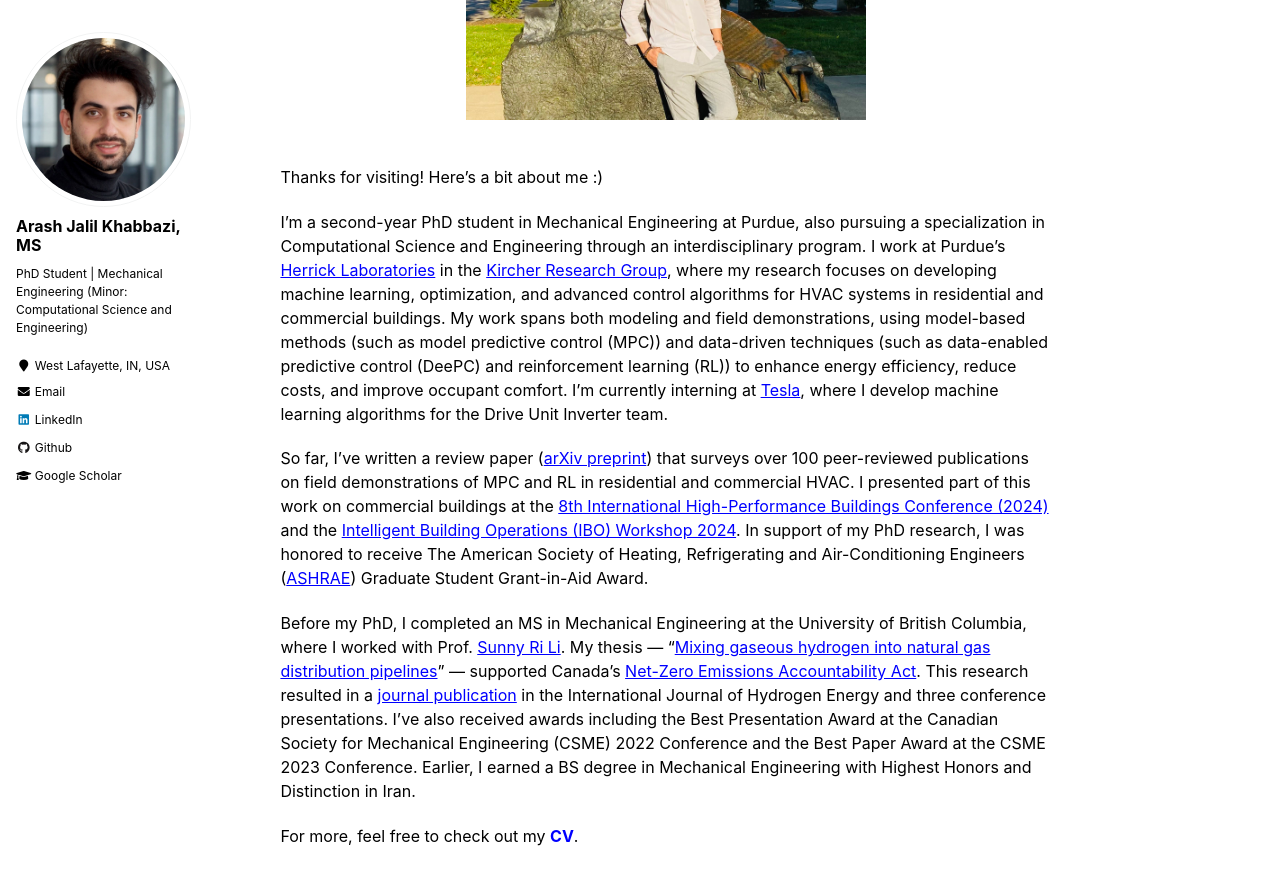
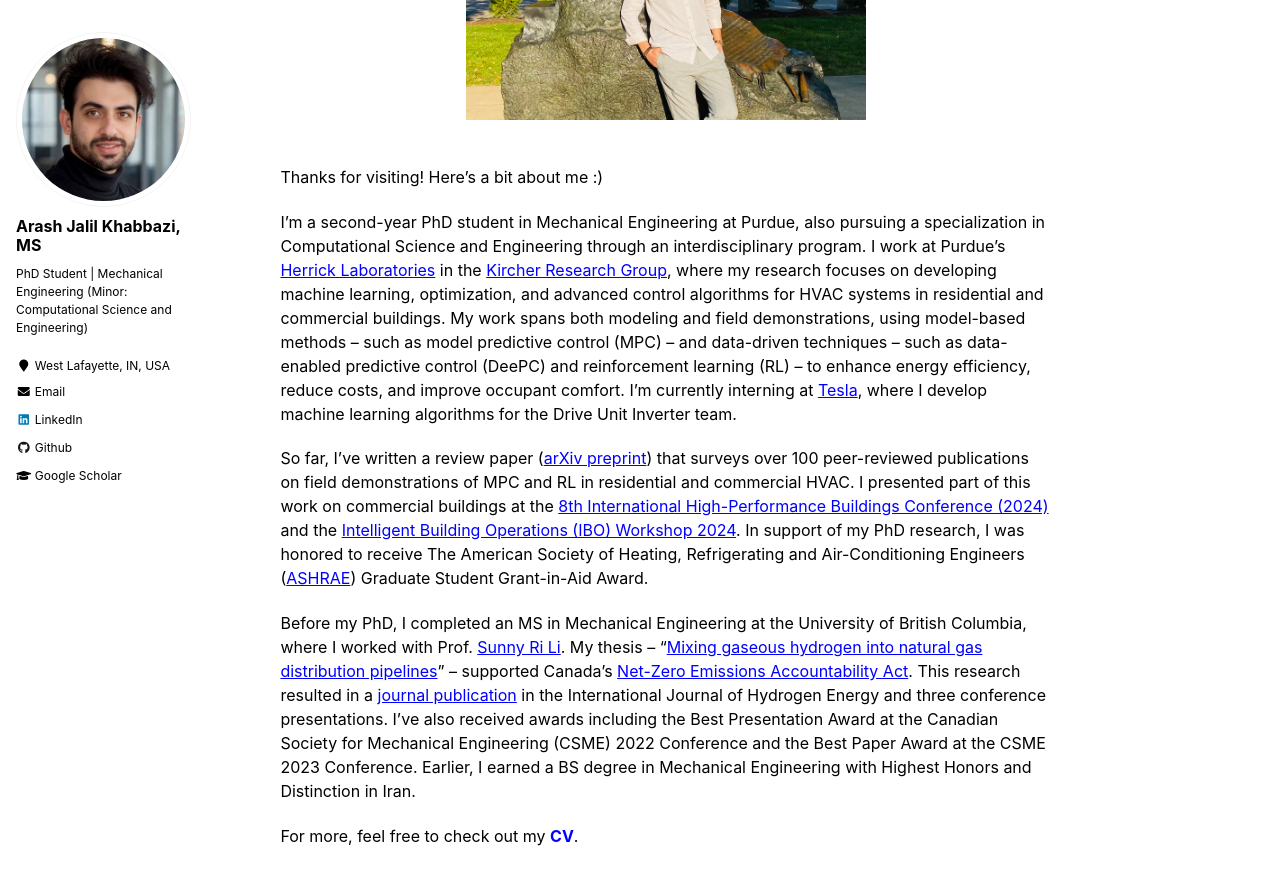
Before and after one commit to arashjkh/arashjkh.github.io, a Jekyll site: the page built from _pages/about.md, in a window 1280 px wide and 900 px high, scrolled down 387 px. Shown: the top 885 px of the window. Built offline with Jekyll 4.4.1, drawn with Linux system fonts in a browser that asks for light colours.

Commit message:
Update about.md

```diff
--- a/_pages/about.md
+++ b/_pages/about.md
@@ -23,10 +23,10 @@ redirect_from:
 
 Thanks for visiting! Here’s a bit about me :)
 
-I’m a second-year PhD student in Mechanical Engineering at Purdue, also pursuing a specialization in Computational Science and Engineering through an interdisciplinary program. I work at Purdue’s <a href="https://engineering.purdue.edu/Herrick" target="_blank" style="color: blue; text-decoration: underline;">Herrick Laboratories</a> in the <a href="https://kevinjkircher.com/" target="_blank" style="color: blue; text-decoration: underline;">Kircher Research Group</a>, where my research focuses on developing machine learning, optimization, and advanced control algorithms for HVAC systems in residential and commercial buildings. My work spans both modeling and field demonstrations, using model-based methods (such as model predictive control (MPC)) and data-driven techniques (such as data-enabled predictive control (DeePC) and reinforcement learning (RL)) to enhance energy efficiency, reduce costs, and improve occupant comfort. I’m currently interning at <a href="https://www.tesla.com/" style="color:blue;">Tesla</a>, where I develop machine learning algorithms for the Drive Unit Inverter team.
+I’m a second-year PhD student in Mechanical Engineering at Purdue, also pursuing a specialization in Computational Science and Engineering through an interdisciplinary program. I work at Purdue’s <a href="https://engineering.purdue.edu/Herrick" target="_blank" style="color: blue; text-decoration: underline;">Herrick Laboratories</a> in the <a href="https://kevinjkircher.com/" target="_blank" style="color: blue; text-decoration: underline;">Kircher Research Group</a>, where my research focuses on developing machine learning, optimization, and advanced control algorithms for HVAC systems in residential and commercial buildings. My work spans both modeling and field demonstrations, using model-based methods -- such as model predictive control (MPC) -- and data-driven techniques -- such as data-enabled predictive control (DeePC) and reinforcement learning (RL) -- to enhance energy efficiency, reduce costs, and improve occupant comfort. I’m currently interning at <a href="https://www.tesla.com/" style="color:blue;">Tesla</a>, where I develop machine learning algorithms for the Drive Unit Inverter team.
 
 So far, I’ve written a review paper (<a href="https://arxiv.org/abs/2503.05022" target="_blank" style="color: blue; text-decoration: underline;">arXiv preprint</a>) that surveys over 100 peer-reviewed publications on field demonstrations of MPC and RL in residential and commercial HVAC. I presented part of this work on commercial buildings at the <a href="https://docs.lib.purdue.edu/ihpbc/473/" target="_blank" style="color: blue; text-decoration: underline;">8th International High-Performance Buildings Conference (2024)</a> and the <a href="https://www.youtube.com/watch?v=NJ3izRJVNK0&list=PLcZDMdEnS08kcgUMfKHNHn507XDJG0LGC" target="_blank" style="color: blue; text-decoration: underline;">Intelligent Building Operations (IBO) Workshop 2024</a>. In support of my PhD research, I was honored to receive The American Society of Heating, Refrigerating and Air-Conditioning Engineers (<a href="https://www.ashrae.org/" style="color:blue;">ASHRAE</a>) Graduate Student Grant-in-Aid Award.
 
-Before my PhD, I completed an MS in Mechanical Engineering at the University of British Columbia, where I worked with Prof. <a href="https://scholar.google.com/citations?user=mgUDmT8AAAAJ&hl=en" target="_blank" style="color: blue; text-decoration: underline;">Sunny Ri Li</a>. My thesis — "<a href="https://open.library.ubc.ca/soa/cIRcle/collections/ubctheses/24/items/1.0437514" target="_blank" style="color: blue; text-decoration: underline;">Mixing gaseous hydrogen into natural gas distribution pipelines</a>" — supported Canada's <a href="https://www.canada.ca/en/services/environment/weather/climatechange/climate-plan/net-zero-emissions-2050.html;" target="_blank" style="color: blue; text-decoration: underline;">Net-Zero Emissions Accountability Act</a>. This research resulted in a <a href="https://doi.org/10.1016/j.ijhydene.2023.11.038" target="_blank" style="color: blue; text-decoration: underline;">journal publication</a> in the International Journal of Hydrogen Energy and three conference presentations. I’ve also received awards including the Best Presentation Award at the Canadian Society for Mechanical Engineering (CSME) 2022 Conference and the Best Paper Award at the CSME 2023 Conference. Earlier, I earned a BS degree in Mechanical Engineering with Highest Honors and Distinction in Iran.
+Before my PhD, I completed an MS in Mechanical Engineering at the University of British Columbia, where I worked with Prof. <a href="https://scholar.google.com/citations?user=mgUDmT8AAAAJ&hl=en" target="_blank" style="color: blue; text-decoration: underline;">Sunny Ri Li</a>. My thesis -- "<a href="https://open.library.ubc.ca/soa/cIRcle/collections/ubctheses/24/items/1.0437514" target="_blank" style="color: blue; text-decoration: underline;">Mixing gaseous hydrogen into natural gas distribution pipelines</a>" -- supported Canada's <a href="https://www.canada.ca/en/services/environment/weather/climatechange/climate-plan/net-zero-emissions-2050.html;" target="_blank" style="color: blue; text-decoration: underline;">Net-Zero Emissions Accountability Act</a>. This research resulted in a <a href="https://doi.org/10.1016/j.ijhydene.2023.11.038" target="_blank" style="color: blue; text-decoration: underline;">journal publication</a> in the International Journal of Hydrogen Energy and three conference presentations. I’ve also received awards including the Best Presentation Award at the Canadian Society for Mechanical Engineering (CSME) 2022 Conference and the Best Paper Award at the CSME 2023 Conference. Earlier, I earned a BS degree in Mechanical Engineering with Highest Honors and Distinction in Iran.
 
 For more, feel free to check out my <b><a href="https://arashjkh.github.io/files/CV_Arash_Jalil_Khabbazi.pdf" target="_blank" style="color: blue; text-decoration:none;">CV</a></b>.
```
